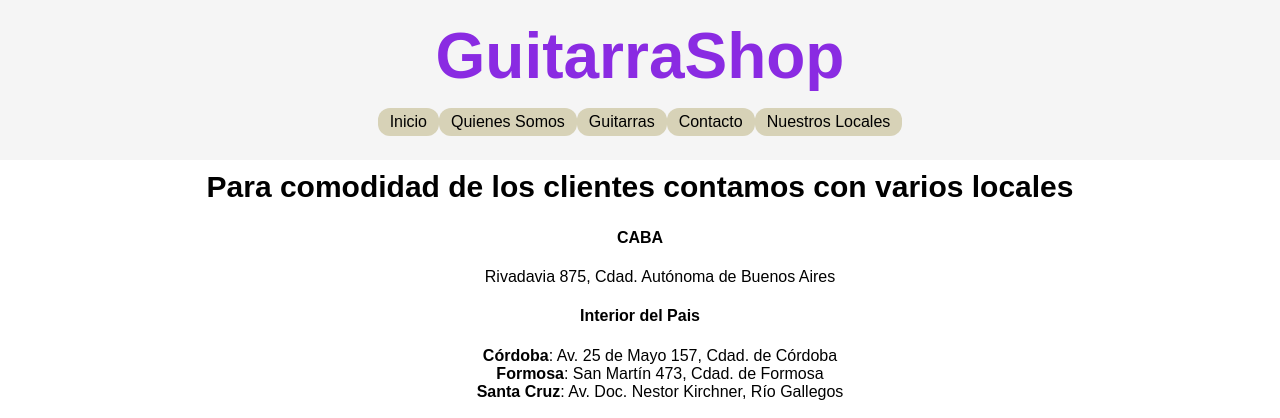
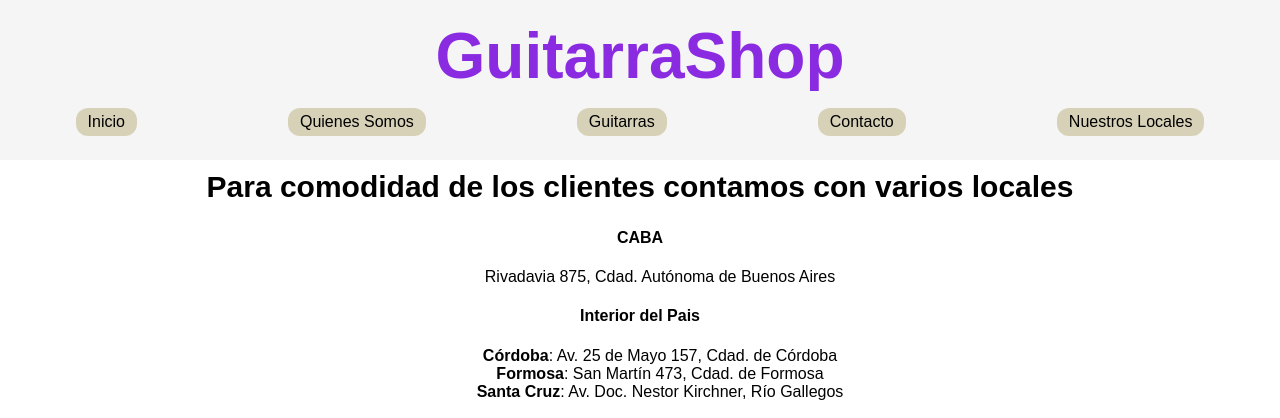
Before and after one commit to PabloCrisorio/CaC_Python, a Python web app: template templates/locales.html in a window 1280 px wide. Shown: the top 418 px of the page. Run offline with Jinja, Linux system fonts and the light colour scheme; the template is opened without the code that fills it, so the values that code supplies are empty.

Commit message:
Add files via upload

```diff
--- a/templates/Contacto.html
+++ b/templates/Contacto.html
@@ -12,7 +12,7 @@
 <body>
 
     <header>
-        <div class="container">
+
             <p class="logo">GuitarraShop</p>
             <nav>
                 <a href="../index.html" class="button_menu">Inicio</a>
@@ -21,7 +21,7 @@
                 <a href="Contacto.html" class="button_menu">Contacto</a>
                 <a href="locales.html" class="button_menu">Nuestros Locales</a>
             </nav>
-        </div>
+
     </header>
 
 
--- a/templates/instrumentos.html
+++ b/templates/instrumentos.html
@@ -12,7 +12,7 @@
 <body>
 
     <header>
-        <div class="container">
+
             <p class="logo">GuitarraShop</p>
             <nav>
                 <a href="../index.html" class="button_menu">Inicio</a>
@@ -21,7 +21,7 @@
                 <a href="Contacto.html" class="button_menu">Contacto</a>
                 <a href="locales.html" class="button_menu">Nuestros Locales</a>
             </nav>
-        </div>
+
     </header>
 
 
--- a/templates/locales.html
+++ b/templates/locales.html
@@ -14,7 +14,7 @@
 
 
     <header>
-        <div class="container">
+
             <p class="logo">GuitarraShop</p>
             <nav>
                 <a href="../index.html" class="button_menu">Inicio</a>
@@ -23,7 +23,7 @@
                 <a href="Contacto.html" class="button_menu">Contacto</a>
                 <a href="locales.html" class="button_menu">Nuestros Locales</a>
             </nav>
-        </div>
+
     </header>
 
 
```
